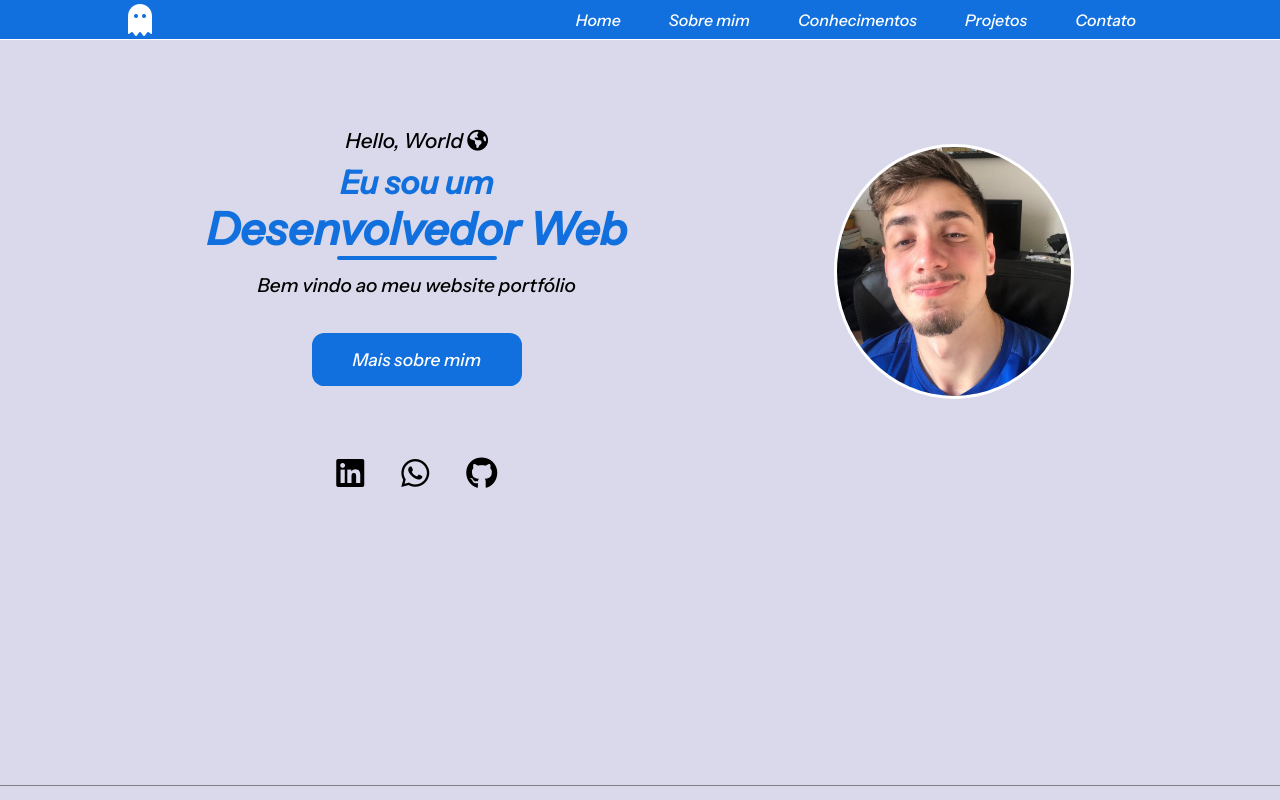
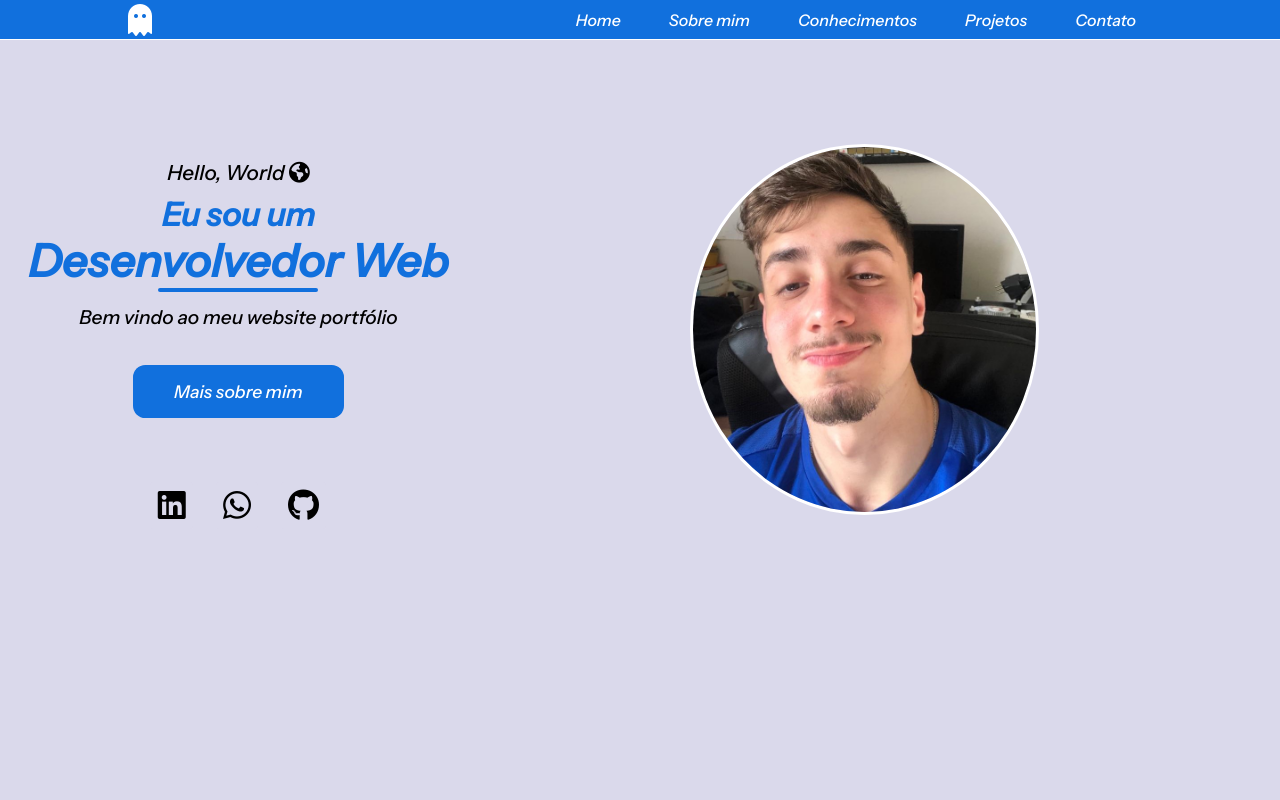
Before and after one commit to gabrielVrodriguez/Portfolio, a plain HTML site: page index.html in a window 1280 px wide. Shown: the top 800 px of the page. Drawn offline with Linux system fonts and the light colour scheme.

Commit message:
last commit

```diff
--- a/style.css
+++ b/style.css
@@ -72,16 +72,17 @@ main {
 }
 
 main img {
-  width: 15em;
+  width: 45%;
   border-radius: 50%;
   margin: 4em auto 1em;
   display: block;
   border: 3px solid rgb(255, 255, 255);
+  overflow: auto;
 }
 
 .main-text {
   text-align: center;
-  padding-top: 3em;
+  padding-top: 5em;
 }
 
 .main-text p {
```
